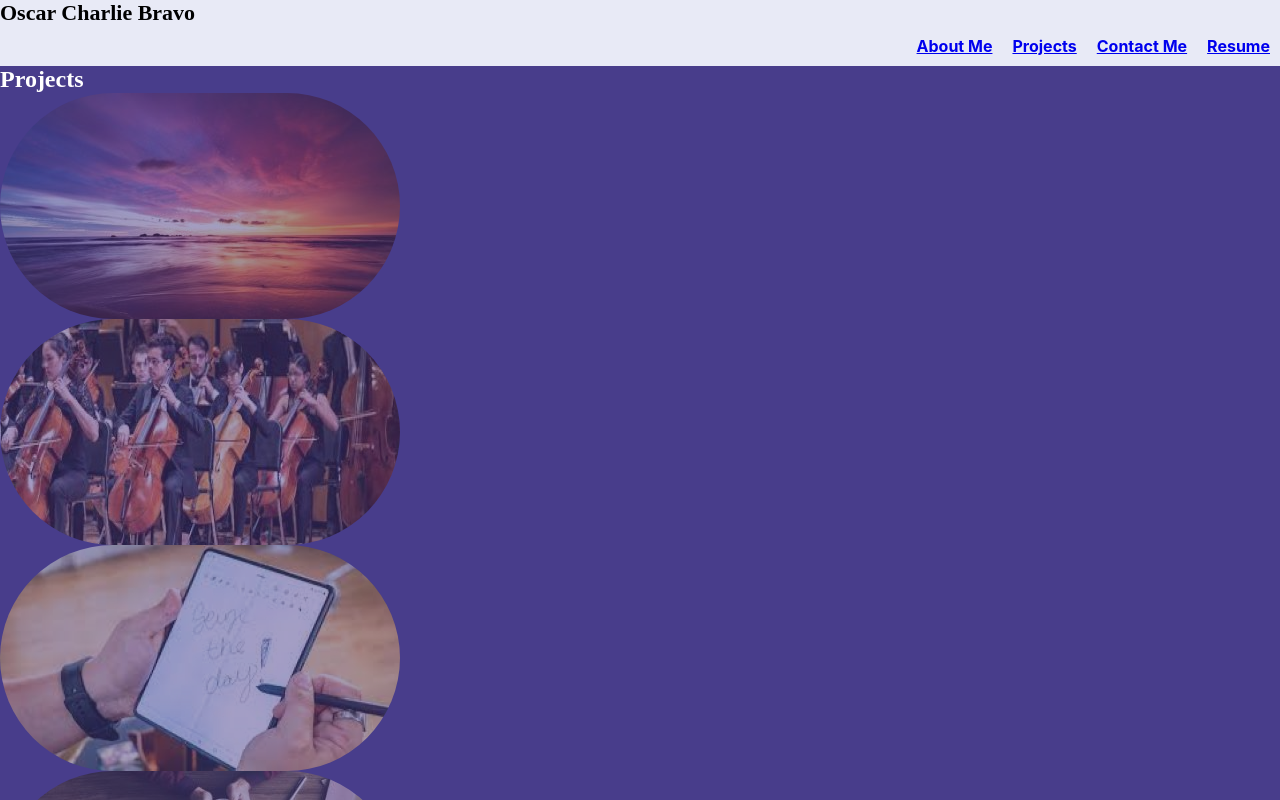
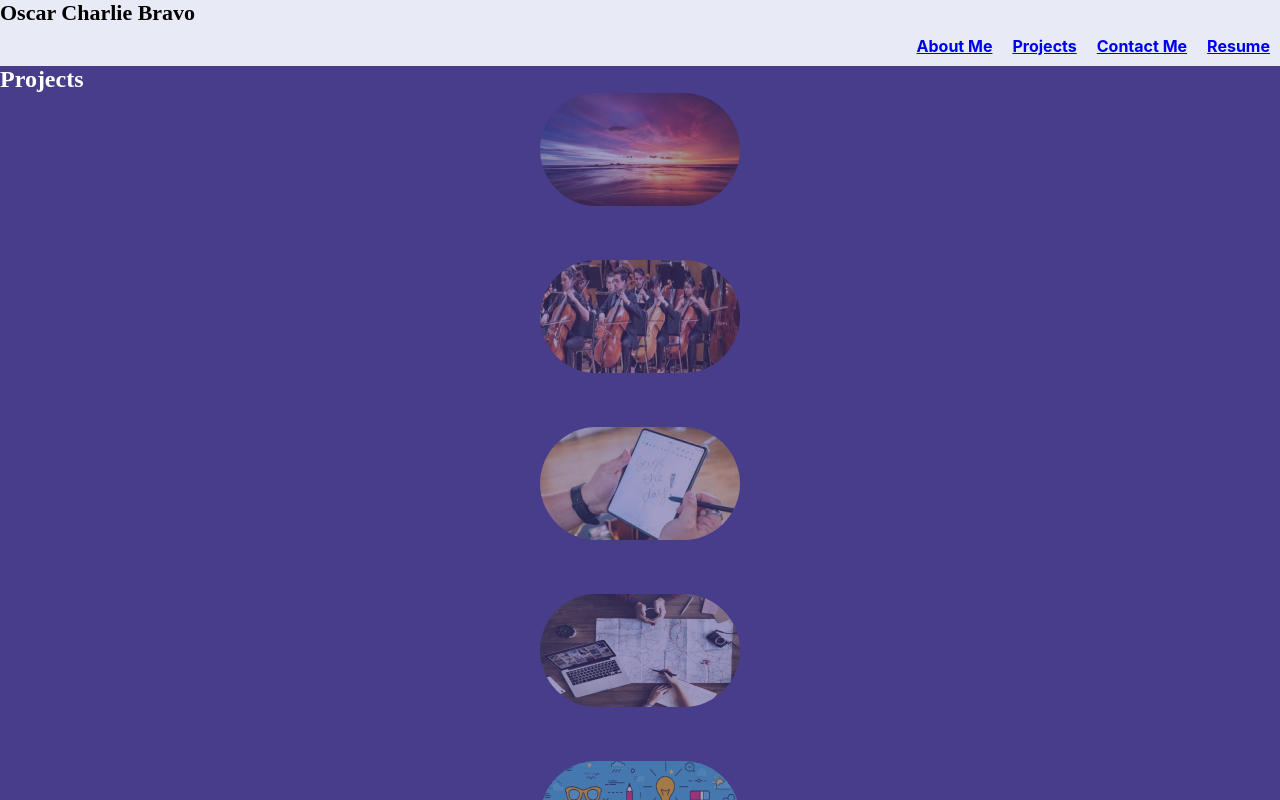
Before and after one commit to oscarcbryant/React-PortfolioV2, a React (Create React App) app in the folder react-portfolio/: page /projects in a window 1280 px wide. Shown: the top 800 px of the page. Built offline with nearby package versions, Linux system fonts and the light colour scheme; a web font is replaced by a local one.

Commit message:
adding styling to project page

```diff
--- a/react-portfolio/src/App.js
+++ b/react-portfolio/src/App.js
@@ -5,6 +5,7 @@ import Contact from './components/contact';
 import Projects from './components/projects';
 import About from './components/about';
 import Footer from './components/footer';
+import Resume from './components/resume'
 
 function App() {
   return (
@@ -14,6 +15,7 @@ function App() {
         <Route path='/about' exact element={<About />} />
         <Route path='/contact' element={<Contact />} />
         <Route path='/projects' element={<Projects />} />
+        <Route path='/resume' element={<Resume />} />
       </Routes>
       <Footer />
     </Router>
--- /dev/null
+++ b/react-portfolio/src/components/resume.js
@@ -0,0 +1,13 @@
+import React from 'react';
+import resumeCss from './styling/resume.css'
+
+
+function Resume() {
+    return (
+    <body className="resume" id="resume">
+        <h2>Resume</h2>
+    </body>
+    )
+};
+
+export default Resume;
--- a/react-portfolio/src/components/styling/projects.css
+++ b/react-portfolio/src/components/styling/projects.css
@@ -7,18 +7,27 @@
 img {
     border-radius: 250px;
     opacity: .5;
+    margin-bottom: 50px;
     /* padding: 50px; */
-    width: auto;
-    display: flex;
-    align-items: center;
+    /* display: flex;
+    align-items: center; */
 
   }
+
+  @media screen, (max-width: 1500px) {
+  img {
+      max-width: 200px;
+  }
+}
 
   img:hover {
     opacity: 1;
 
   }
 
-  .projectlinks {
-align-items: center;
+  #projectlinks {
+    display: flex;
+    flex-direction: column;
+    align-items: center;
+
   }
--- /dev/null
+++ b/react-portfolio/src/components/styling/resume.css
@@ -0,0 +1,5 @@
+.resume{
+    background-color: #483D8B;
+    height: 100vh;
+
+}
```
